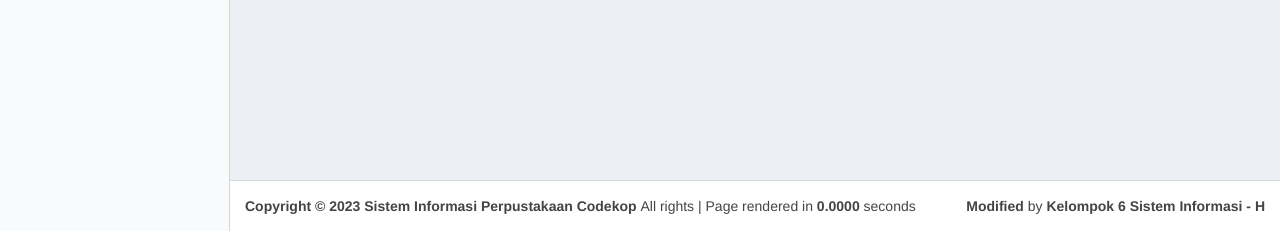
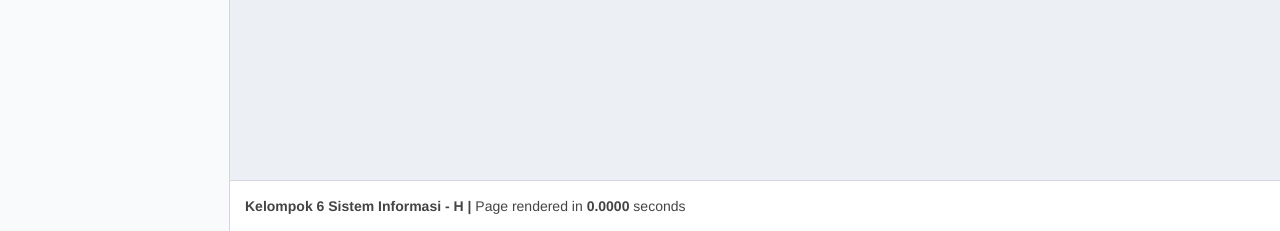
Before and after one commit to yeftakun/proyek-sistem-informasi-perpus, a CodeIgniter app: page /database/index.php/data/rak in a window 1280 px wide. Shown: the part 569-800 px from the top of the page. Run offline with CodeIgniter, Linux system fonts and the light colour scheme; a user stored in the database is signed in; data comes from the database, SQL or seed files in the repository; some libraries are stand-ins or nearby versions.

Commit message:
ganti foooter

```diff
--- a/application/views/footer_view.php
+++ b/application/views/footer_view.php
@@ -1,10 +1,9 @@
 <?php defined('BASEPATH') OR exit('No direct script access allowed');?>
 <div class="clearfix"></div>
 <footer class="main-footer">
-    <div id="mycredit"><strong> Copyright &copy; <?php echo date('Y');?> Sistem Informasi Perpustakaan Codekop
-    </strong> All rights | Page rendered in <strong>{elapsed_time}</strong> seconds
+    <div id="mycredit"><strong>Kelompok 6 Sistem Informasi - H |
+    </strong> Page rendered in <strong>{elapsed_time}</strong> seconds
     <div class="pull-right">
-      <b>Modified</b> by <b>Kelompok 6 Sistem Informasi - H</b>
      <!-- <span id="made_with"></span> -->
     </div></div>
 </footer>
```
